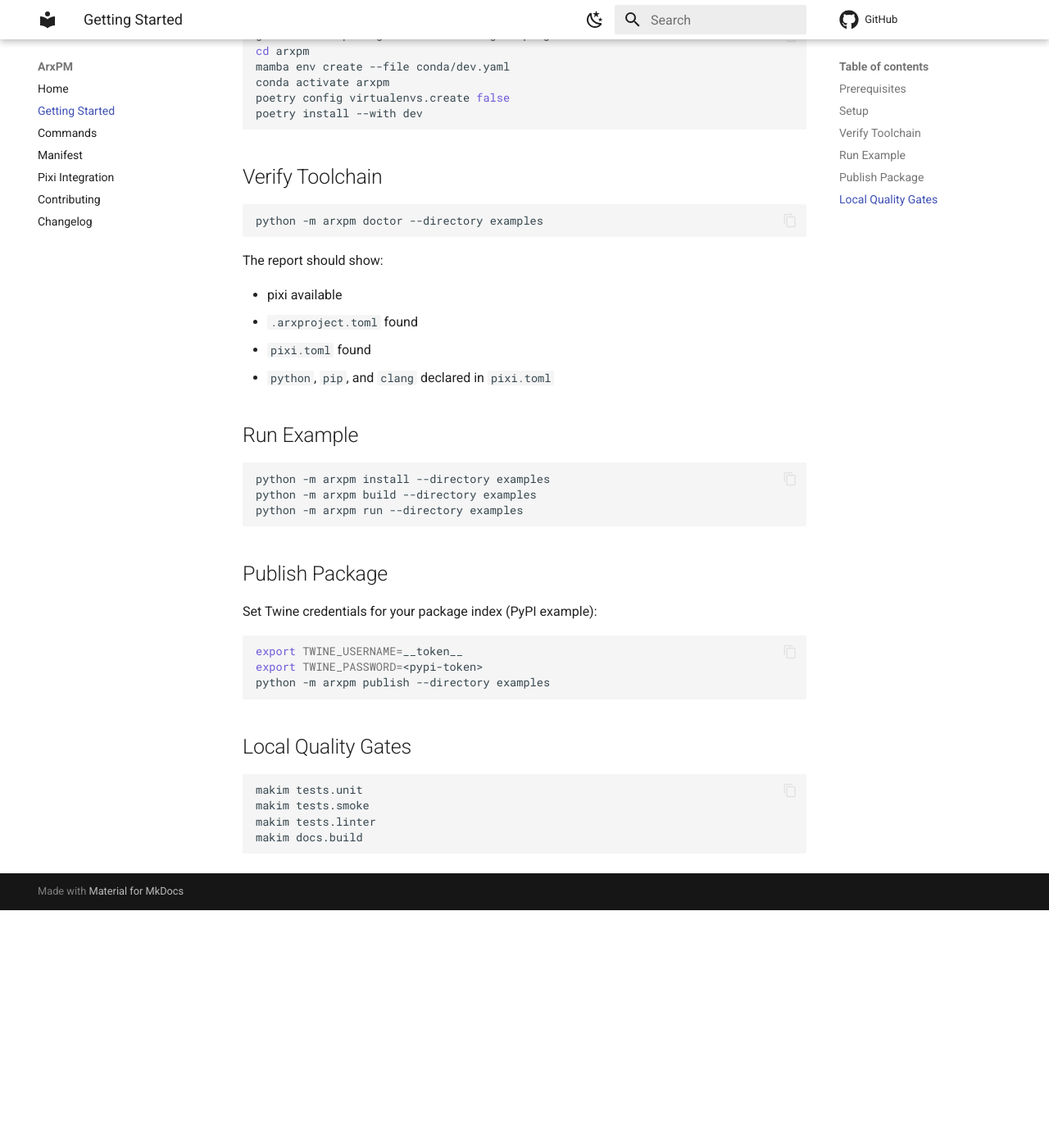
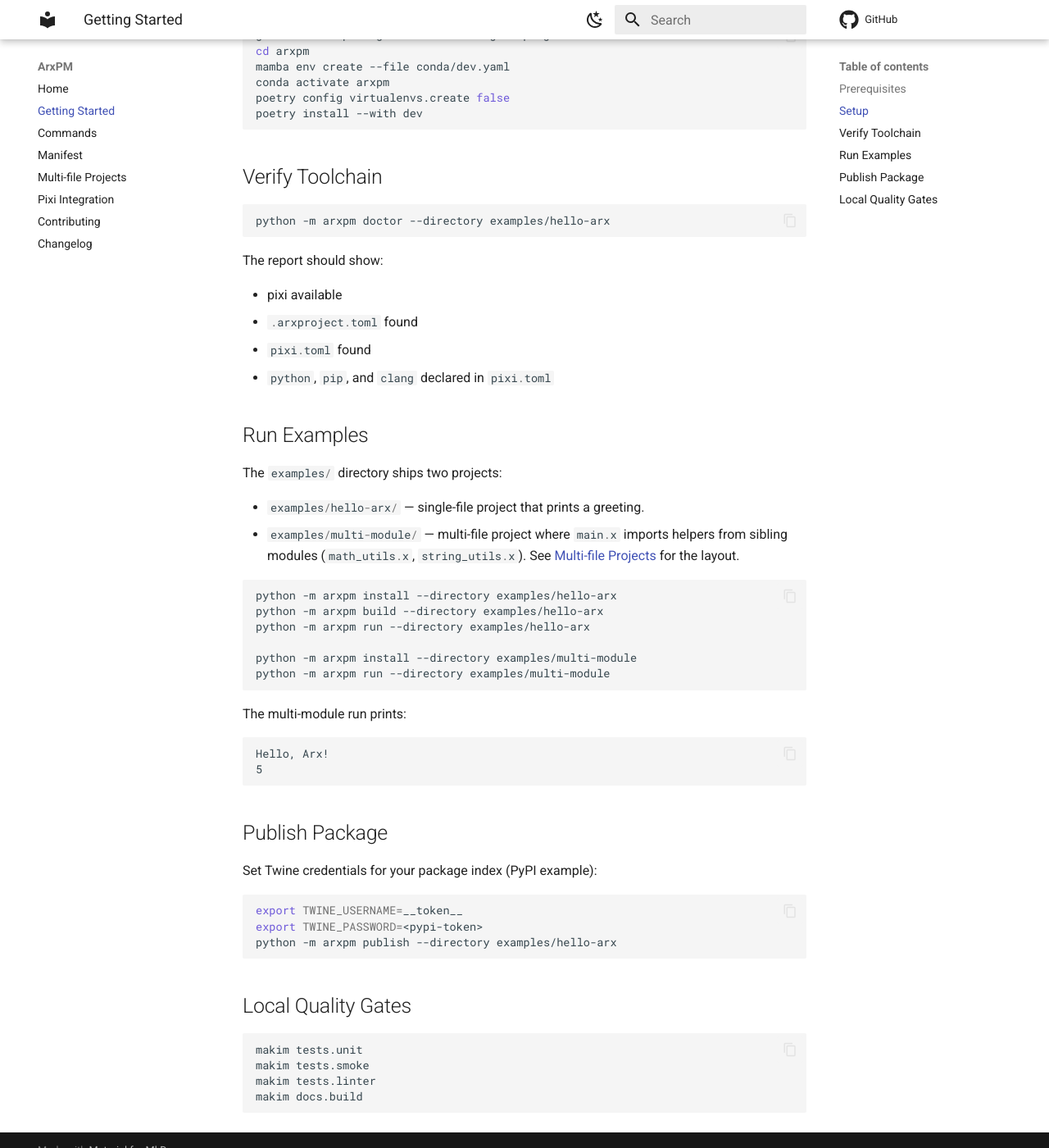
Before and after one commit to arxlang/arxpm, an MkDocs documentation site: the page built from docs/getting-started.md, in a window 1280 px wide and 1400 px high, scrolled down 457 px. Shown: the whole window at 82% size. Built offline with MkDocs 1.6.1 and Material for MkDocs 9.7.7, drawn with Linux system fonts in a browser that asks for light colours; comment, search, counter and statistics services are not loaded; before the commit the page ends 1567 px from its top, so only the background shows below that.

Commit message:
tests: Improve examples and tests (#4)

````diff
--- a/docs/getting-started.md
+++ b/docs/getting-started.md
@@ -22,7 +22,7 @@ poetry install --with dev
 ## Verify Toolchain
 
 ```bash
-python -m arxpm doctor --directory examples
+python -m arxpm doctor --directory examples/hello-arx
 ```
 
 The report should show:
@@ -32,12 +32,29 @@ The report should show:
 - `pixi.toml` found
 - `python`, `pip`, and `clang` declared in `pixi.toml`
 
-## Run Example
+## Run Examples
+
+The `examples/` directory ships two projects:
+
+- `examples/hello-arx/` — single-file project that prints a greeting.
+- `examples/multi-module/` — multi-file project where `main.x` imports helpers
+  from sibling modules (`math_utils.x`, `string_utils.x`). See
+  [Multi-file Projects](multi-file-projects.md) for the layout.
 
 ```bash
-python -m arxpm install --directory examples
-python -m arxpm build --directory examples
-python -m arxpm run --directory examples
+python -m arxpm install --directory examples/hello-arx
+python -m arxpm build --directory examples/hello-arx
+python -m arxpm run --directory examples/hello-arx
+
+python -m arxpm install --directory examples/multi-module
+python -m arxpm run --directory examples/multi-module
+```
+
+The multi-module run prints:
+
+```
+Hello, Arx!
+5
 ```
 
 ## Publish Package
@@ -47,7 +64,7 @@ Set Twine credentials for your package index (PyPI example):
 ```bash
 export TWINE_USERNAME=__token__
 export TWINE_PASSWORD=<pypi-token>
-python -m arxpm publish --directory examples
+python -m arxpm publish --directory examples/hello-arx
 ```
 
 ## Local Quality Gates
--- a/mkdocs.yaml
+++ b/mkdocs.yaml
@@ -8,6 +8,7 @@ nav:
   - Getting Started: getting-started.md
   - Commands: commands.md
   - Manifest: manifest.md
+  - Multi-file Projects: multi-file-projects.md
   - Pixi Integration: pixi-integration.md
   - Contributing: contributing.md
   - Changelog: changelog.md
--- a/pyproject.toml
+++ b/pyproject.toml
@@ -12,7 +12,7 @@ license = { file = "LICENSE" }
 authors = [{ name = "Ivan Ogasawara" }]
 dependencies = [
     "typer>=0.12.3,<1.0.0",
-    "arxlang >= 0.3.3",
+    "arxlang >= 0.5.0",
     "tomli>=2.0.1; python_version < '3.11'",
     "twine (>=6.2.0)",
     "pip (>=26.0.1)",
@@ -53,6 +53,9 @@ douki = ">=0.11.0"
 [tool.pytest.ini_options]
 addopts = "-q -p no:cacheprovider"
 testpaths = ["tests"]
+markers = [
+    "integration: end-to-end tests that require arx and pixi on PATH",
+]
 
 [tool.ruff]
 line-length = 79
````
Also changed, not shown: .makim.yaml (+10 -5 lines), README.md (+14 -1 lines), docs/multi-file-projects.md (added, +105 -0 lines), 17 other files.
